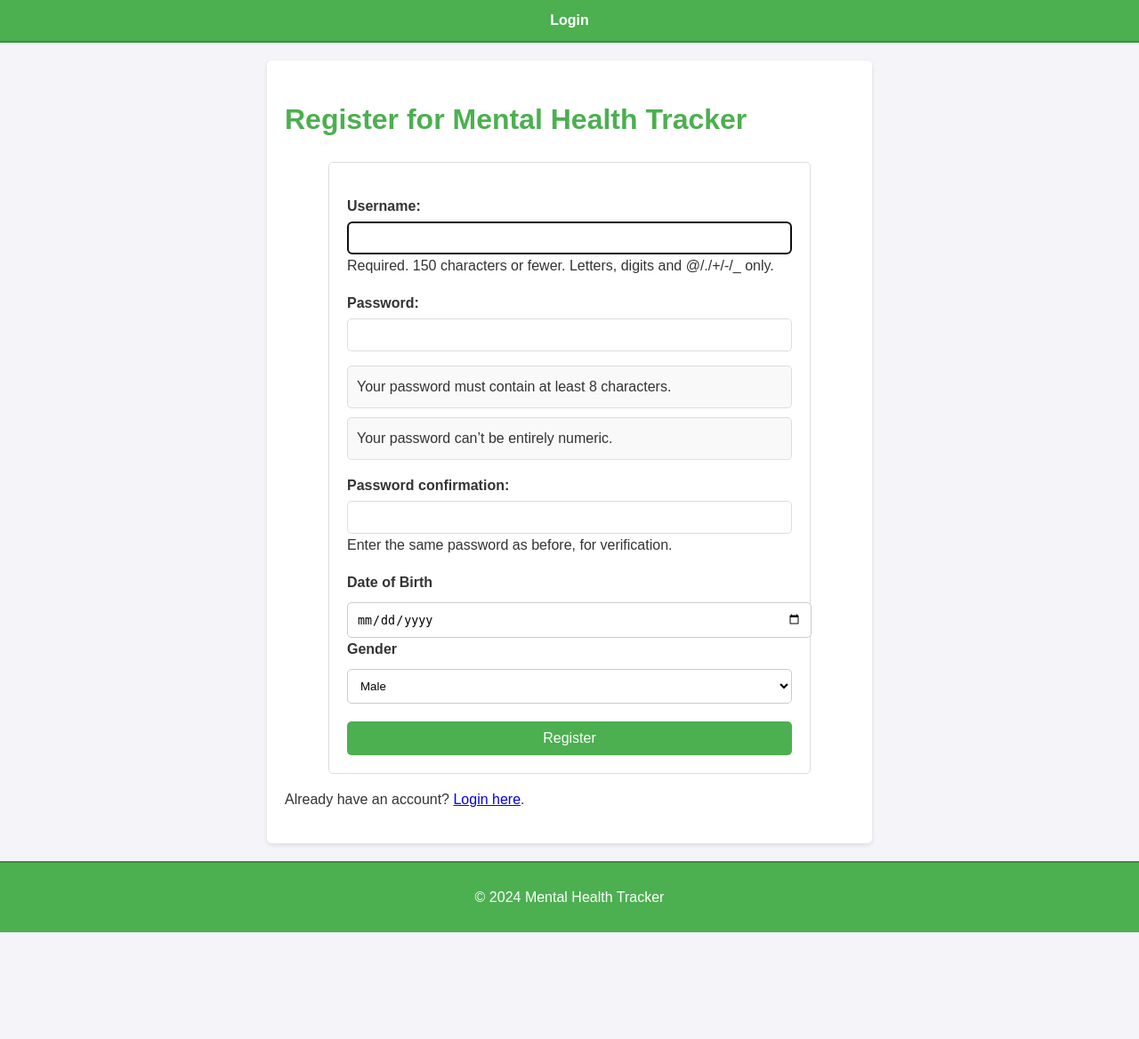
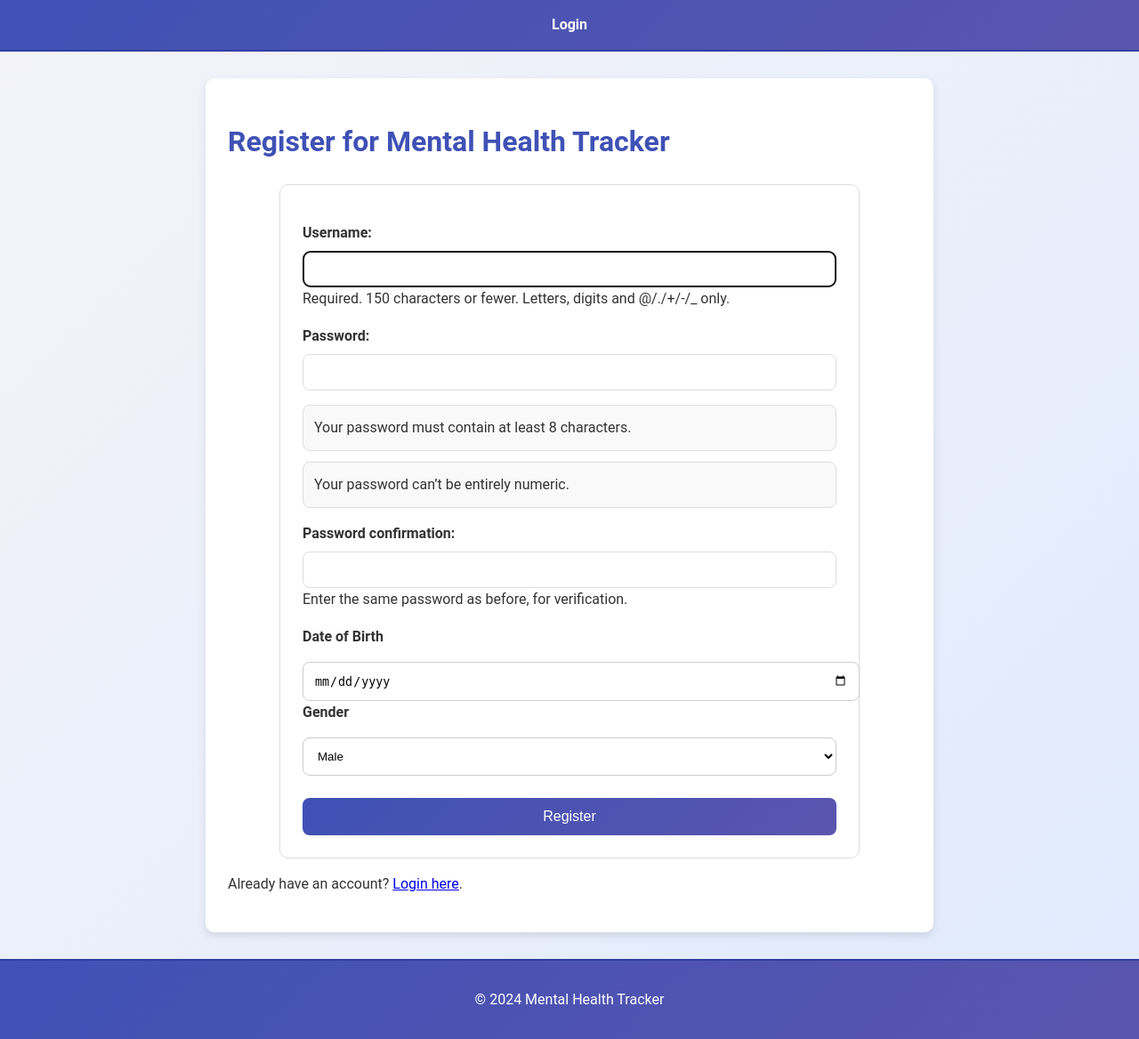
Before and after one commit to tamadekk/Mental-Health-Tracking-Application, a Django app: page /register/ in a window 1280 px wide. Shown: the whole page at 89% size. Before the commit the page ends 1048 px from the top, so only its background shows below. Run offline with Django 5.2, Linux system fonts and the light colour scheme.

Commit message:
feat: change color scheme, install font

```diff
--- a/main/static/styles.css
+++ b/main/static/styles.css
@@ -1,10 +1,10 @@
 /* Base Styles */
 body {
-  font-family: Arial, sans-serif;
+  font-family: "Roboto", sans-serif;
   margin: 0;
   padding: 0;
   line-height: 1.6;
-  background: #f4f4f9;
+  background: linear-gradient(135deg, #f4f4f9, #e0eafc);
   color: #333;
   display: flex;
   flex-direction: column;
@@ -13,22 +13,22 @@ body {
 
 h1,
 h2 {
-  color: #4caf50;
+  color: #3f51b5;
 }
 
 /* Header Styles */
 header {
-  background: #4caf50;
+  background: linear-gradient(135deg, #3f51b5, #5a55ae);
   color: white;
-  padding: 10px 20px;
+  padding: 15px 20px;
   text-align: center;
-  border-bottom: 2px solid #388e3c;
+  border-bottom: 2px solid #303f9f;
 }
 
 header nav a {
   color: white;
   text-decoration: none;
-  margin: 0 10px;
+  margin: 0 15px;
   font-weight: bold;
 }
 
@@ -39,41 +39,41 @@ header nav a:hover {
 /* Main Content */
 main {
   flex: 1;
-  width: 50%;
-  margin: 20px auto;
-  padding: 20px;
+  width: 60%;
+  margin: 30px auto;
+  padding: 25px;
   background: white;
-  border-radius: 5px;
-  box-shadow: 0 2px 5px rgba(0, 0, 0, 0.1);
+  border-radius: 10px;
+  box-shadow: 0 4px 10px rgba(0, 0, 0, 0.1);
 }
 
 /* Footer Styles */
 footer {
   text-align: center;
-  padding: 10px 0;
-  background: #4caf50;
+  padding: 15px 0;
+  background: linear-gradient(135deg, #3f51b5, #5a55ae);
   color: white;
-  border-top: 2px solid #388e3c;
+  border-top: 2px solid #303f9f;
   margin-top: auto;
 }
 
 /* Form Styles */
 form {
-  max-width: 500px;
+  max-width: 600px;
   margin: 0 auto;
-  padding: 20px;
+  padding: 25px;
   border: 1px solid #ddd;
   background: #fff;
-  border-radius: 5px;
+  border-radius: 10px;
 }
 
 .form-group {
-  margin-bottom: 20px;
+  margin-bottom: 25px;
 }
 
 form label {
   display: block;
-  margin-bottom: 5px;
+  margin-bottom: 8px;
   font-weight: bold;
 }
 
@@ -81,9 +81,9 @@ form input[type="text"],
 form input[type="password"],
 form textarea {
   width: 100%;
-  padding: 10px;
+  padding: 12px;
   border: 1px solid #ddd;
-  border-radius: 5px;
+  border-radius: 8px;
   box-sizing: border-box;
 }
 
@@ -95,10 +95,10 @@ form textarea {
 .form-input,
 #id_date_of_birth,
 select {
-  padding: 10px;
+  padding: 12px;
   width: 100%;
-  margin-top: 5px;
-  border-radius: 5px;
+  margin-top: 8px;
+  border-radius: 8px;
   border: 1px solid #ccc;
   background-color: white;
 }
@@ -106,43 +106,41 @@ select {
 /* Buttons */
 .btn {
   display: inline-block;
-  background: #4caf50;
+  background: linear-gradient(135deg, #3f51b5, #5a55ae);
   color: white;
   text-decoration: none;
-  padding: 10px 20px;
-  border-radius: 5px;
+  padding: 12px 25px;
+  border-radius: 8px;
   text-align: center;
-  margin-top: 20px;
-  transition: background 0.3s ease;
+  margin-top: 25px;
 }
 
 .btn:hover {
-  background: #45a049;
+  background: #303f9f;
 }
 
 button.btn {
   display: block;
   width: 100%;
-  padding: 10px;
-  background: #4caf50;
+  padding: 12px;
+  background: linear-gradient(135deg, #3f51b5, #5a55ae);
   color: white;
   border: none;
-  border-radius: 5px;
+  border-radius: 8px;
   font-size: 16px;
   cursor: pointer;
-  transition: background 0.3s ease;
 }
 
 button.btn:hover {
-  background: #45a049;
+  background: #303f9f;
 }
 
 /* Error and Info Messages */
 .error-message,
 .info-message {
-  margin: 20px 0;
-  padding: 15px;
-  border-radius: 5px;
+  margin: 25px 0;
+  padding: 20px;
+  border-radius: 8px;
 }
 
 .error-message {
@@ -164,16 +162,16 @@ ul {
 }
 
 ul li {
-  margin: 10px 0;
-  padding: 10px;
+  margin: 12px 0;
+  padding: 12px;
   background: #f9f9f9;
   border: 1px solid #ddd;
-  border-radius: 5px;
+  border-radius: 8px;
 }
 
 /* Password Notes */
 .password-notes {
-  margin-top: 10px;
+  margin-top: 12px;
   font-size: 0.9em;
   color: #888;
 }
```
Also changed, not shown: other parts of main/static/styles.css (+30 -29 lines).
